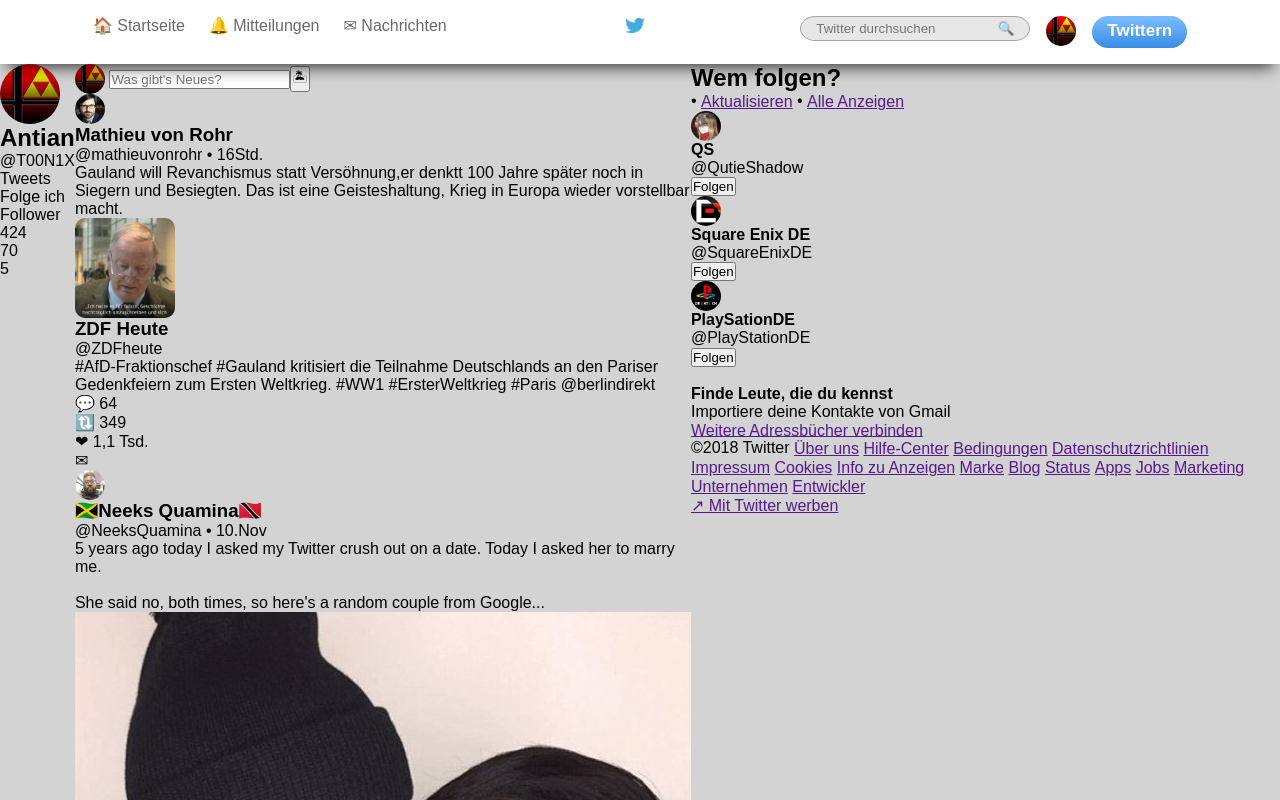
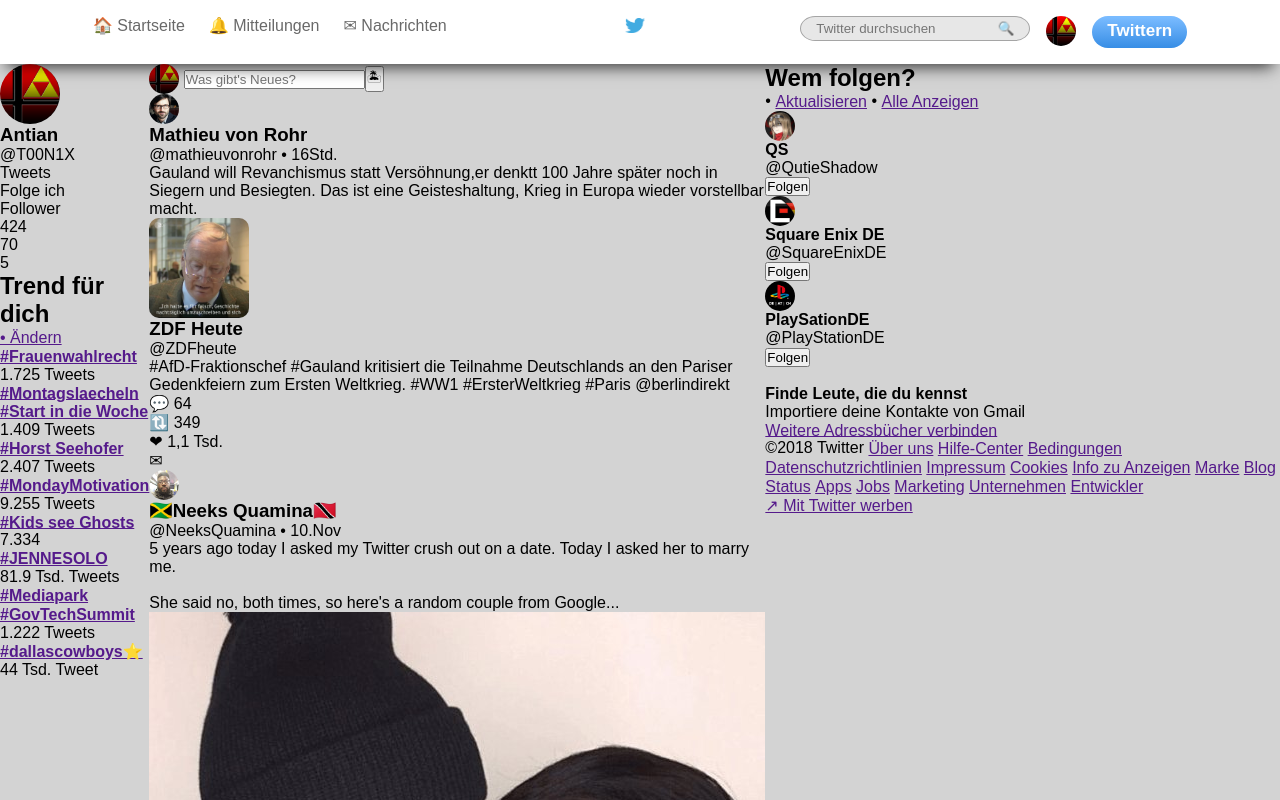
Before and after one commit to T00nix/personal-experiments, a plain HTML site: page My Twitter Feed/Feed.html in a window 1280 px wide. Shown: the top 800 px of the page. Drawn offline with Linux system fonts and the light colour scheme.

Commit message:
forget something, so now it contains every content

```diff
--- a/My Twitter Feed/Feed.html
+++ b/My Twitter Feed/Feed.html
@@ -31,7 +31,8 @@
     </header>
     <main>
         <article>
-            <div class="profil-header"></div>
+            <section class="profil-header">
+                </div>
                 <img class="my-profil-pic2" src="./assets/pics/Twitter-Profil.png" alt="profil pic">
                 <div>
                     <h1>Antian</h1>
@@ -48,7 +49,51 @@
                         <li>70</li>
                         <li>5</li>
                     </ul>
+            </section>
+            <section>
+                <div>
+                    <h2>Trend für dich</h2>
+                    <a href="">&bull; Ändern</a>
                 </div>
+                <div class="trends">
+                    <h4><a href="">&num;Frauenwahlrecht</a></h4>
+                    <p>1.725 Tweets</p>
+                </div>
+                <div class="trends">
+                    <h4><a href="">&num;Montagslaecheln</a></h4>
+                </div>
+                <div class="trends">
+                    <h4><a href="">#Start in die Woche</a></h4>
+                    <p>1.409 Tweets</p>
+                </div>
+                <div class="trends">
+                    <h4><a href="">&num;Horst Seehofer</a></h4>
+                    <p>2.407 Tweets</p>
+                </div>
+                <div class="trends">
+                    <h4><a href="">&num;MondayMotivation</a></h4>
+                    <p>9.255 Tweets</p>
+                </div>
+                <div class="trends">
+                    <h4><a href="">&num;Kids see Ghosts</a></h4>
+                    <p>7.334</p>
+                </div>
+                <div class="trends">
+                    <h4><a href="">&num;JENNESOLO</a></h4>
+                    <p>81.9 Tsd. Tweets</p>
+                </div>
+                <div class="trends">
+                    <h4><a href="">&num;Mediapark</a></h4>
+                </div>
+                <div class="trends">
+                    <h4><a href="">&num;GovTechSummit</a></h4>
+                    <p>1.222 Tweets</p>
+                </div>
+                <div class="trends">
+                    <h4><a href="">&num;dallascowboys⭐</a></h4>
+                    <p>44 Tsd. Tweet</p>
+                </div>
+            </section>
         </article>
         <article class="center">
             <section class="was-gibts-neues">
```
Lines whose indentation alone changed are shown as unchanged.
